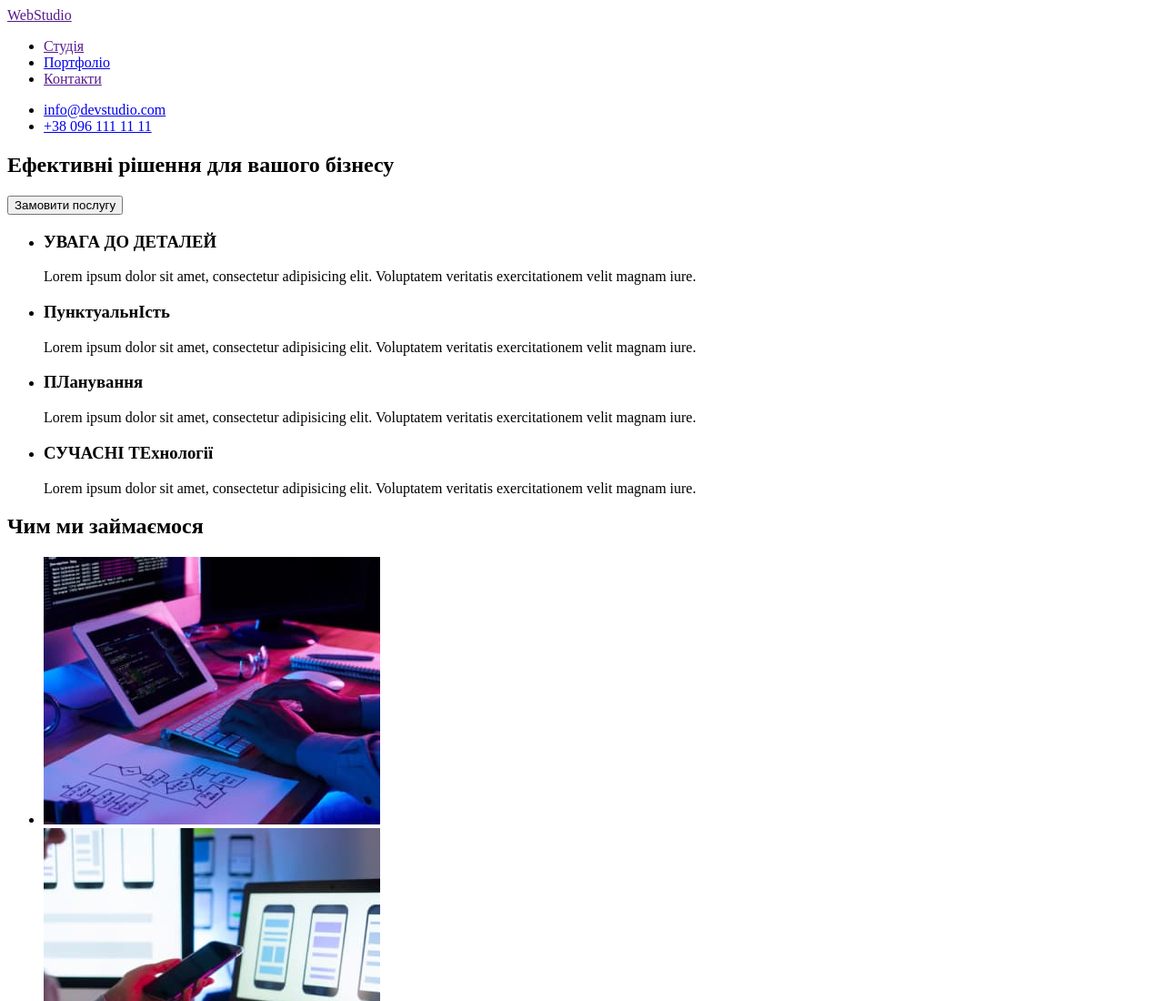
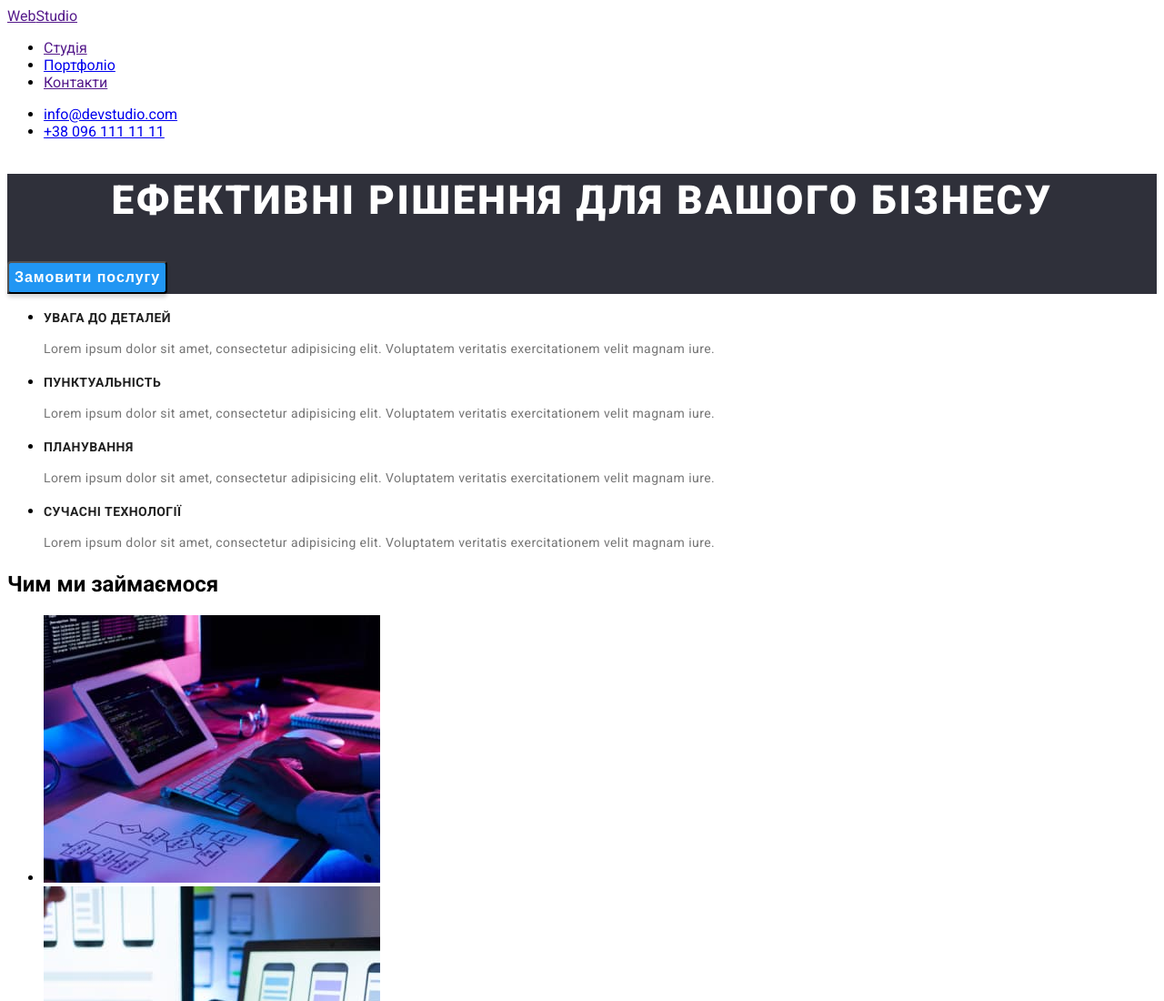
Before and after one commit to Oksana07/WebStudia, a plain HTML site: page index.html in a window 1280 px wide. Shown: the top 1100 px of the page at 91% size. Drawn offline with Linux system fonts and the light colour scheme.

Commit message:
робота на уроці

```diff
--- a/css/style.css
+++ b/css/style.css
@@ -0,0 +1,84 @@
+body{
+    font-family: 'Roboto', sans-serif;
+}
+
+.visually-hidden {
+position: absolute !important;
+clip: rect(1px 1px 1px 1px);
+clip: rect(1px, 1px, 1px, 1px);
+padding: 0 !important;
+border: 0 !important;
+height: 1px !important;
+width: 1px !important;
+overflow: hidden;
+}
+
+/* Герой */
+.hero{
+    background-color:#2F303A;
+}
+
+.hero-title{
+font-weight: 900;
+
+font-size: 44px;
+line-height: 1.36;
+
+text-align: center;
+letter-spacing: 0.06em;
+text-transform: uppercase;
+
+color: #FFFFFF;
+}
+
+.hero-btn{
+font-style: normal;
+font-weight: 700;
+font-size: 16px;
+line-height: 1.88;
+
+display: flex;
+align-items: center;
+text-align: center;
+letter-spacing: 0.06em;
+
+color: #FFFFFF;
+
+background-color: #2196F3;
+    box-shadow: 0px 4px 4px rgba(0, 0, 0, 0.15);
+    border-radius: 4px;
+
+cursor: pointer;
+}
+
+.hero-btn:hover,
+.hero-btn:focus{
+background-color: #2195f3b9;
+}
+
+/* Наші переваги */
+.advantages{}
+
+.advantages-title{
+font-style: normal;
+font-weight: 700;
+
+font-size: 14px;
+line-height: 1.14;
+
+letter-spacing: 0.03em;
+text-transform: uppercase;
+
+color: #212121;
+}
+
+.advantages-text{
+font-style: normal;
+font-weight: 400;
+font-size: 14px;
+line-height: 1.71;
+
+letter-spacing: 0.03em;
+
+color: #757575;
+}
--- a/index.html
+++ b/index.html
@@ -5,6 +5,11 @@
     <meta charset="UTF-8">
     <meta http-equiv="X-UA-Compatible" content="IE=edge">
     <meta name="viewport" content="width=device-width, initial-scale=1.0">
+    <link rel="preconnect" href="https://fonts.googleapis.com">
+    <link rel="preconnect" href="https://fonts.gstatic.com" crossorigin>
+    <link
+        href="https://fonts.googleapis.com/css2?family=Raleway:wght@700&family=Roboto:wght@400;500;700;900&display=swap"
+        rel="stylesheet">
     <link rel="stylesheet" href="./css/style.css">
     <title>WebStudia</title>
 </head>
@@ -25,32 +30,39 @@
         </ul>
     </header>
     <main>
-        <!-- Гкрой -->
-        <section>
-            <h1>Ефективні рішення для вашого бізнесу</h1>
-            <button type="button">Замовити послугу</button>
+        <!-- Герой -->
+        <section class="hero">
+            <h1 class="hero-title">Ефективні рішення для вашого бізнесу</h1>
+            <button type="button" class="hero-btn">Замовити послугу</button>
         </section>
+
         <!-- Наші переваги -->
-        <section>
+        <section class="advantages">
+            <h2 class="visually-hidden ">Наші переваги</h2>
             <ul>
                 <li>
-                    <h3>УВАГА ДО ДЕТАЛЕЙ</h3>
-                    <p>Lorem ipsum dolor sit amet, consectetur adipisicing elit. Voluptatem veritatis exercitationem
+                    <h3 class="advantages-title">УВАГА ДО ДЕТАЛЕЙ</h3>
+                    <p class="advantages-text">Lorem ipsum dolor sit amet, consectetur adipisicing elit. Voluptatem
+                        veritatis
+                        exercitationem
                         velit magnam iure.</p>
                 </li>
                 <li>
-                    <h3>ПунктуальнІсть</h3>
-                    <p>Lorem ipsum dolor sit amet, consectetur adipisicing elit. Voluptatem veritatis exercitationem
+                    <h3 class="advantages-title">ПунктуальнІсть</h3>
+                    <p class="advantages-text">Lorem ipsum dolor sit amet, consectetur adipisicing elit. Voluptatem
+                        veritatis exercitationem
                         velit magnam iure.</p>
                 </li>
                 <li>
-                    <h3>ПЛанування</h3>
-                    <p>Lorem ipsum dolor sit amet, consectetur adipisicing elit. Voluptatem veritatis exercitationem
+                    <h3 class="advantages-title">ПЛанування</h3>
+                    <p class="advantages-text">Lorem ipsum dolor sit amet, consectetur adipisicing elit. Voluptatem
+                        veritatis exercitationem
                         velit magnam iure.</p>
                 </li>
                 <li>
-                    <h3>СУЧАСНІ ТЕхнології</h3>
-                    <p>Lorem ipsum dolor sit amet, consectetur adipisicing elit. Voluptatem veritatis exercitationem
+                    <h3 class="advantages-title">СУЧАСНІ ТЕхнології</h3>
+                    <p class="advantages-text">Lorem ipsum dolor sit amet, consectetur adipisicing elit. Voluptatem
+                        veritatis exercitationem
                         velit magnam iure.</p>
                 </li>
             </ul>
```
Also changed, not shown: portfolio.html (+3 -4 lines), .prettierrc.json (added).
